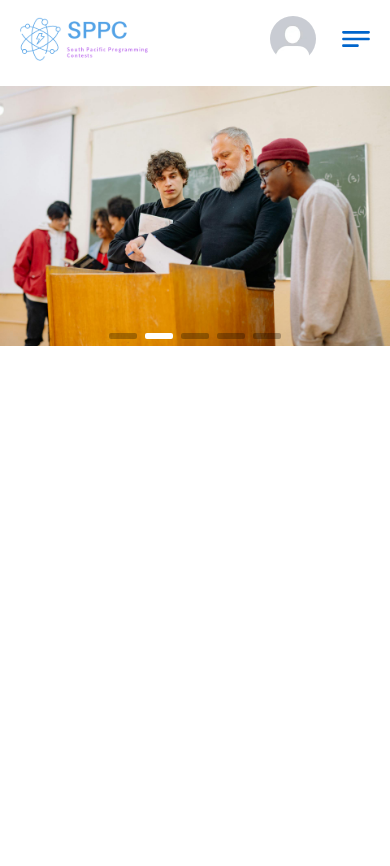
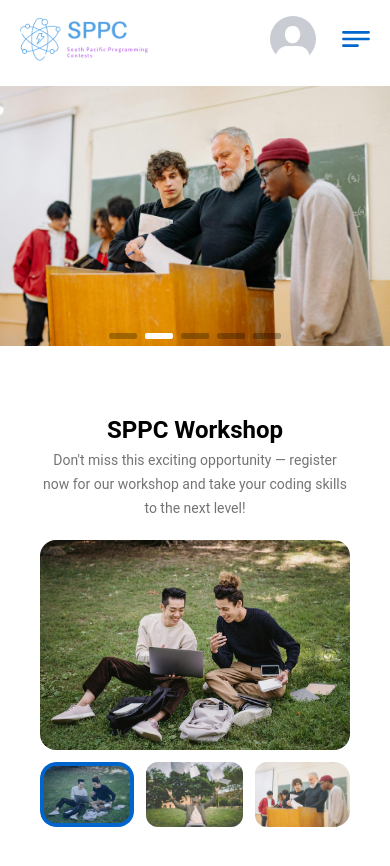
Before and after one commit to tranducanh2111/sppc-contest, a Next.js app: page /resources in a window 390 px wide. Shown: the top 866 px of the page. Built offline with nearby package versions, Linux system fonts and the light colour scheme; no server answers.

Commit message:
responsive component/resources/workshop

```diff
--- /dev/null
+++ b/src/page-sections/Resources/Workshop.tsx
@@ -0,0 +1,114 @@
+import React, { useState, useEffect, useRef } from 'react';
+import Image from 'next/image';
+
+const Workshop = () => {
+	// Array of image URLs
+	const imageURLs = [
+		'/banner-1.jpg',
+		'/banner-2.jpg',
+        '/banner-3.jpg',
+        '/banner-4.jpg',
+        '/banner-5.jpg',
+        '/timeline-1.png',
+        '/timeline-2.png',
+        '/timeline-3.png',
+	];
+
+	// State to store the selected image index
+	const [selectedImageIndex, setSelectedImageIndex] = useState(0);
+
+	// State to store whether the main image should transition
+	const [shouldTransition, setShouldTransition] = useState(false);
+
+    // Create a ref for the selected photo's DOM element
+    const selectedPhotoRef = useRef<HTMLDivElement | null>(null);
+
+	// Function to handle image change
+	const changeImage = () => {
+		// Trigger transition
+		setShouldTransition(true);
+
+		// After a brief delay, change the image and reset transition
+		setTimeout(() => {
+            setShouldTransition(false);
+            setSelectedImageIndex((prevIndex) => (prevIndex + 1) % imageURLs.length);
+		}, 1000);
+	};
+
+    // Scroll to the selected photo when it changes
+    useEffect(() => {
+        if (selectedPhotoRef.current) {
+        selectedPhotoRef.current.scrollIntoView({
+            behavior: 'smooth',
+            block: 'center', // Scroll to the center of the container
+            inline: 'start', // Scroll horizontally to the start of the container
+        });
+        }
+    }, [selectedImageIndex]);
+
+    useEffect(() => {
+		// Set up an interval to change the image every  seconds
+		const intervalId = setInterval(changeImage, 6000);
+        return () => {
+			clearInterval(intervalId); // Clear the interval when the component unmounts
+		};
+	}, []);
+
+	return (
+		<main className="h-[390px] md:h-[594px] max-w-[1160px] w-full flex flex-col items-center justify-center mx-auto px-[20px] md:px-0 md:py-[32px] space-y-5">
+            {/* Heading */}
+            <section className='space-y-[4px] w-full max-w-[518px]'>
+                <h2 className="text-h3 md:text-h2 text-center">SPPC Workshop</h2>
+                <p className="text-grey text-center text-sm leading-6">
+                    Don't miss this exciting opportunity — register now for our workshop and take your coding skills to the next level!
+                </p>
+            </section>
+
+           {/* Workshop Banner */}
+            <section className="h-[390px] md:h-[430px] w-full md:grid md:grid-cols-7 md:gap-3 space-y-3 md:space-y-0 md:px-[40px]">
+                {/* Main photo on the left on desktop view, on the top on the mobile view */}
+                <div
+                    className="h-[210px] md:h-full relative md:col-span-5"
+                    id="main-photo-container"
+                    style={{
+                        opacity: shouldTransition ? 0 : 1, // Start with opacity 0, then change to 1 when loaded
+                        transition: 'opacity 1s ease-in-out', // Transition effect for opacity
+                    }}
+                >
+                    <Image src={imageURLs[selectedImageIndex]} alt="" loading='lazy' fill className="w-full h-full rounded-[1rem] object-cover custom"/>
+                </div>
+                {/* Sub-photo container on the right, on the bottom on the mobile view */}
+                <div className={`h-[65px] md:h-full md:max-h-content flex md:flex-col overflow-x-auto relative rounded-[1rem] md:col-span-2 hide-scrollbar gap-3`} id="sub-photo-container">
+                    {imageURLs.map((imageUrl, index) => (
+                        <figure
+                            key={index}
+                            onClick={() => setSelectedImageIndex(index)}
+                            className={`flex-grow-0 flex-shrink-0 md:flex-grow md:flex-shrink rounded-[1rem] object-cover ${selectedImageIndex === index ? 'relative border-4 md:border-8 border-primary bg-primary' : ''}`}
+                        >
+                            <div className="flex items-stretch h-full  hover:opacity-80">
+                                <Image
+                                    src={imageUrl}
+                                    alt=""
+                                    layout="responsive"
+                                    loading='lazy'
+                                    width={400}
+                                    height={300}
+                                    className={`h-full w-full rounded-[0.75rem] object-cover`}
+                                    style={{
+                                        opacity: selectedImageIndex === index ? 1 : 0.8, // Adjust opacity for non-selected images
+                                        transition: 'opacity 1s ease-in-out', // Transition effect
+                                    }}
+                                />
+                            </div>
+                            {selectedImageIndex === index && (
+                                <div className="absolute inset-0 bg-secondary opacity-40"></div>
+                            )}
+                        </figure>
+                    ))}
+                </div>
+            </section>
+		</main>
+	);
+};
+
+export default Workshop;
--- a/src/pages/resources.tsx
+++ b/src/pages/resources.tsx
@@ -2,6 +2,8 @@ import React, { Fragment } from 'react'
 import Head from 'next/head'
 // Components
 import BannerSection from '@/page-sections/Resources/BannerSection'
+import Workshop from '@/page-sections/Resources/Workshop'
+
 // Resource
 import Banner1 from 'public/banner-1.jpg'
 import Banner3 from 'public/banner-3.jpg'
@@ -19,8 +21,8 @@ const ResourcesPage: React.FC = () => {
             </Head>
             <div className="rules relative bg-white">
                 <BannerSection imageList={imageList}/>
-                <div className="max-w-[1170px] flex flex-col mx-auto mt-[1rem] md:mt-[2rem] mb-20 gap-[80px] px-5">
-
+                <div className="max-w-[1170px] flex flex-col mx-auto mt-20 mb-20 gap-[80px] px-5">
+                    <Workshop />
                 </div>
             </div>
         </Fragment>
```
